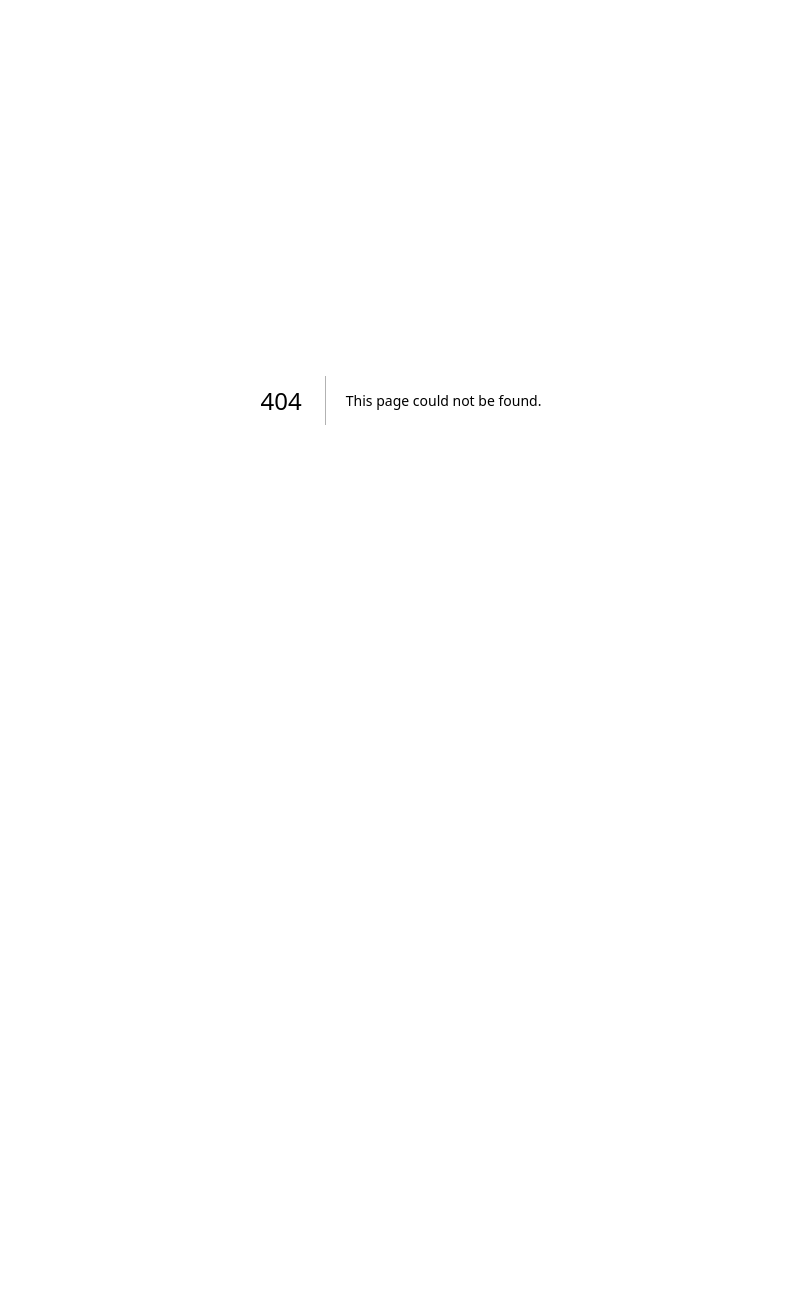
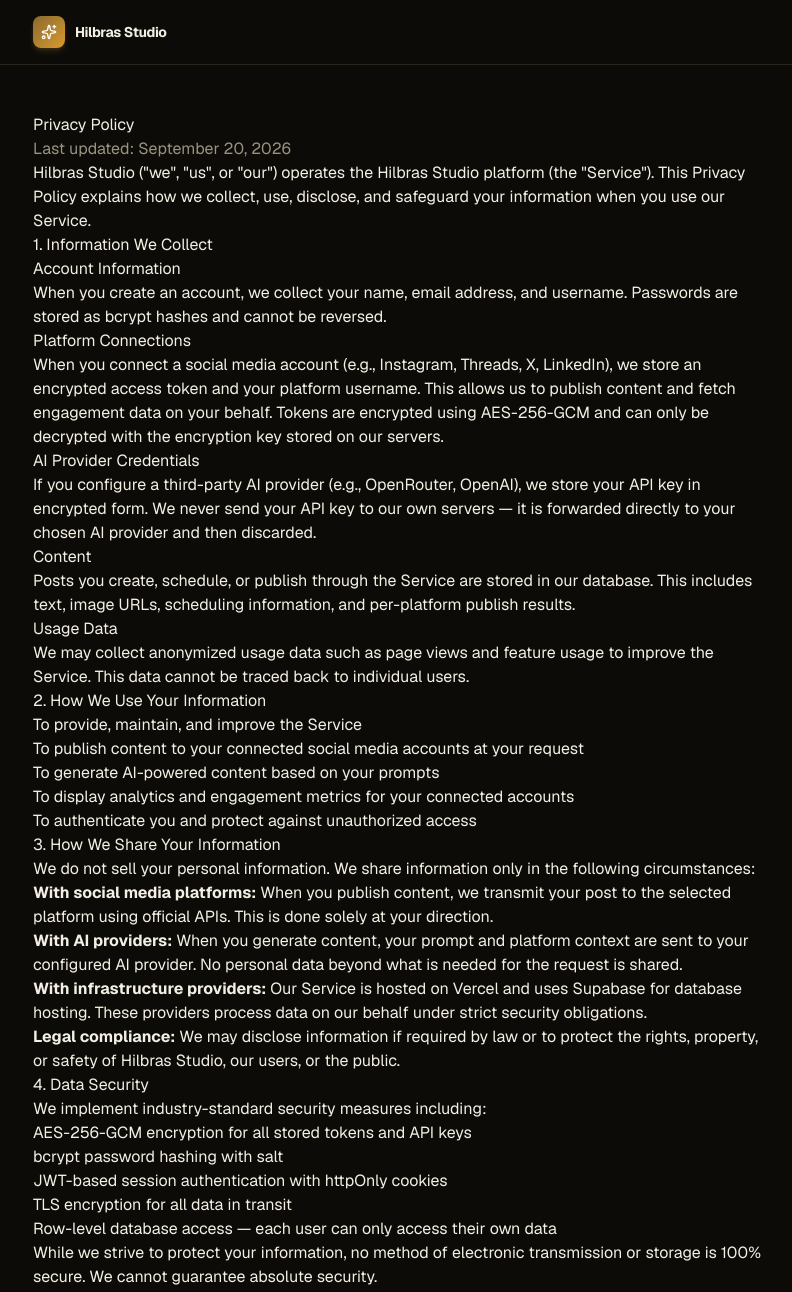
Before and after one commit to Hilbras/Hilbras-Studio, a Next.js app: page /privacy in a window 1280 px wide. Before the commit this address had no page. Shown: the top 1292 px of the page, without its empty margins (239-1031 px from the left). Before the commit the page ends 800 px from the top, so only its background shows below. Built offline with nearby package versions, Linux system fonts and the light colour scheme.

Commit message:
feat: add Privacy Policy page for Meta app review

```diff
--- a/src/app/page.tsx
+++ b/src/app/page.tsx
@@ -470,6 +470,7 @@
           <nav className="flex flex-wrap items-center justify-center gap-x-6 gap-y-2 text-sm text-muted-foreground">
             <a href="#features" className="hover:text-foreground">Features</a>
             <Link href="/pricing" className="hover:text-foreground">Pricing</Link>
+            <Link href="/privacy" className="hover:text-foreground">Privacy</Link>
             <Link href="/login" className="hover:text-foreground">Sign in</Link>
             <Link href="/signup" className="hover:text-foreground">Get started</Link>
           </nav>
--- /dev/null
+++ b/src/app/privacy/page.tsx
@@ -0,0 +1,191 @@
+import Link from "next/link";
+import { Sparkles } from "lucide-react";
+
+export const metadata = {
+  title: "Privacy Policy — Hilbras Studio",
+  description: "Privacy policy for Hilbras Studio.",
+};
+
+export default function PrivacyPolicyPage() {
+  return (
+    <div className="min-h-screen bg-background text-foreground">
+      <header className="border-b border-border">
+        <div className="mx-auto max-w-3xl px-4 py-4 flex items-center gap-2.5">
+          <Link href="/" className="flex items-center gap-2.5">
+            <div className="flex items-center justify-center w-8 h-8 rounded-lg bg-gradient-to-br from-gold-400 to-gold-600 shadow-md shadow-gold-500/20">
+              <Sparkles className="size-4 text-white" />
+            </div>
+            <span className="font-bold text-sm tracking-tight">Hilbras Studio</span>
+          </Link>
+        </div>
+      </header>
+
+      <main className="mx-auto max-w-3xl px-4 py-12 prose prose-sm dark:prose-invert">
+        <h1>Privacy Policy</h1>
+        <p className="text-muted-foreground">Last updated: September 20, 2026</p>
+
+        <p>
+          Hilbras Studio (&quot;we&quot;, &quot;us&quot;, or &quot;our&quot;) operates the Hilbras Studio platform
+          (the &quot;Service&quot;). This Privacy Policy explains how we collect, use, disclose,
+          and safeguard your information when you use our Service.
+        </p>
+
+        <h2>1. Information We Collect</h2>
+
+        <h3>Account Information</h3>
+        <p>
+          When you create an account, we collect your name, email address, and username.
+          Passwords are stored as bcrypt hashes and cannot be reversed.
+        </p>
+
+        <h3>Platform Connections</h3>
+        <p>
+          When you connect a social media account (e.g., Instagram, Threads, X, LinkedIn),
+          we store an encrypted access token and your platform username. This allows us to
+          publish content and fetch engagement data on your behalf. Tokens are encrypted
+          using AES-256-GCM and can only be decrypted with the encryption key stored
+          on our servers.
+        </p>
+
+        <h3>AI Provider Credentials</h3>
+        <p>
+          If you configure a third-party AI provider (e.g., OpenRouter, OpenAI), we store
+          your API key in encrypted form. We never send your API key to our own servers —
+          it is forwarded directly to your chosen AI provider and then discarded.
+        </p>
+
+        <h3>Content</h3>
+        <p>
+          Posts you create, schedule, or publish through the Service are stored in our
+          database. This includes text, image URLs, scheduling information, and per-platform
+          publish results.
+        </p>
+
+        <h3>Usage Data</h3>
+        <p>
+          We may collect anonymized usage data such as page views and feature usage to
+          improve the Service. This data cannot be traced back to individual users.
+        </p>
+
+        <h2>2. How We Use Your Information</h2>
+        <ul>
+          <li>To provide, maintain, and improve the Service</li>
+          <li>To publish content to your connected social media accounts at your request</li>
+          <li>To generate AI-powered content based on your prompts</li>
+          <li>To display analytics and engagement metrics for your connected accounts</li>
+          <li>To authenticate you and protect against unauthorized access</li>
+        </ul>
+
+        <h2>3. How We Share Your Information</h2>
+        <p>
+          We do not sell your personal information. We share information only in the
+          following circumstances:
+        </p>
+        <ul>
+          <li>
+            <strong>With social media platforms:</strong> When you publish content, we
+            transmit your post to the selected platform using official APIs. This is done
+            solely at your direction.
+          </li>
+          <li>
+            <strong>With AI providers:</strong> When you generate content, your prompt and
+            platform context are sent to your configured AI provider. No personal data
+            beyond what is needed for the request is shared.
+          </li>
+          <li>
+            <strong>With infrastructure providers:</strong> Our Service is hosted on Vercel
+            and uses Supabase for database hosting. These providers process data on our
+            behalf under strict security obligations.
+          </li>
+          <li>
+            <strong>Legal compliance:</strong> We may disclose information if required by
+            law or to protect the rights, property, or safety of Hilbras Studio, our users,
+            or the public.
+          </li>
+        </ul>
+
+        <h2>4. Data Security</h2>
+        <p>
+          We implement industry-standard security measures including:
+        </p>
+        <ul>
+          <li>AES-256-GCM encryption for all stored tokens and API keys</li>
+          <li>bcrypt password hashing with salt</li>
+          <li>JWT-based session authentication with httpOnly cookies</li>
+          <li>TLS encryption for all data in transit</li>
+          <li>Row-level database access — each user can only access their own data</li>
+        </ul>
+        <p>
+          While we strive to protect your information, no method of electronic
+          transmission or storage is 100% secure. We cannot guarantee absolute security.
+        </p>
+
+        <h2>5. Data Retention</h2>
+        <p>
+          We retain your data for as long as your account is active. When you delete your
+          account, we permanently remove your personal information, connected account
+          tokens, and content within 30 days. Some anonymized data may be retained for
+          analytics purposes.
+        </p>
+
+        <h2>6. Your Rights</h2>
+        <p>Depending on your location, you may have the right to:</p>
+        <ul>
+          <li>Access the personal data we hold about you</li>
+          <li>Request correction of inaccurate data</li>
+          <li>Request deletion of your personal data</li>
+          <li>Export your data in a portable format</li>
+          <li>Withdraw consent for data processing at any time</li>
+        </ul>
+        <p>
+          To exercise these rights, contact us at the email address below.
+        </p>
+
+        <h2>7. Third-Party Services</h2>
+        <p>
+          Our Service integrates with the following third-party platforms. Each has its
+          own privacy policy:
+        </p>
+        <ul>
+          <li>Meta (Instagram, Facebook, Threads)</li>
+          <li>X (formerly Twitter)</li>
+          <li>LinkedIn</li>
+          <li>TikTok</li>
+          <li>YouTube (Google)</li>
+          <li>Pinterest</li>
+          <li>Reddit</li>
+        </ul>
+        <p>
+          We are not responsible for the privacy practices of these third-party services.
+        </p>
+
+        <h2>8. Children&apos;s Privacy</h2>
+        <p>
+          The Service is not intended for use by individuals under the age of 16. We do
+          not knowingly collect personal information from children. If we learn that we
+          have collected data from a child, we will delete it promptly.
+        </p>
+
+        <h2>9. Changes to This Policy</h2>
+        <p>
+          We may update this Privacy Policy from time to time. We will notify you of any
+          material changes by posting the new policy on this page and updating the
+          &quot;Last updated&quot; date.
+        </p>
+
+        <h2>10. Contact Us</h2>
+        <p>
+          If you have any questions about this Privacy Policy, please contact us at:
+        </p>
+        <p>
+          <strong>Email:</strong> privacy@hilbras.com
+          <br />
+          <strong>Website:</strong>{" "}
+          <Link href="/" className="text-gold-600 dark:text-gold-400">
+            https://hilbras-studio.vercel.app
+          </Link>
+        </p>
+      </main>
+    </div>
+  );
+}
```
